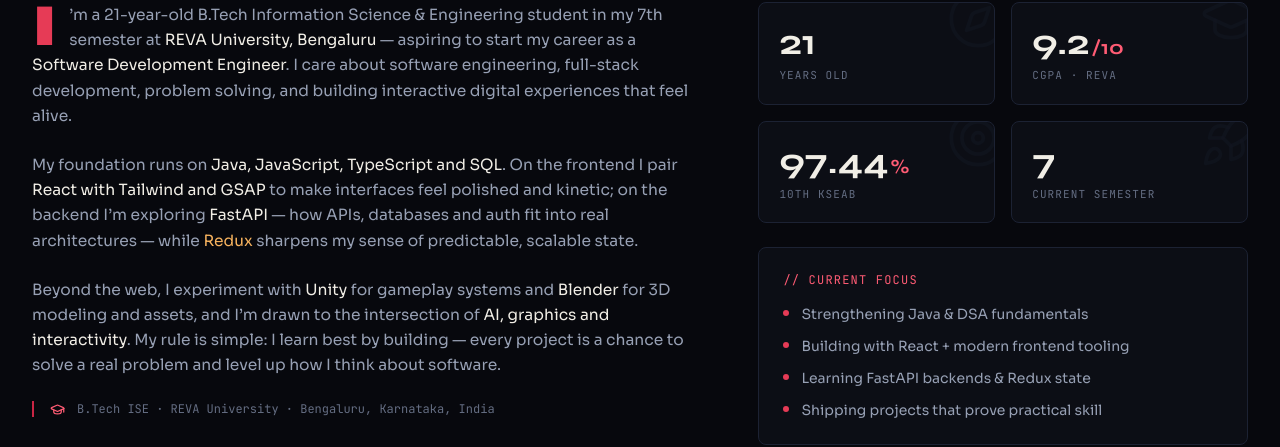
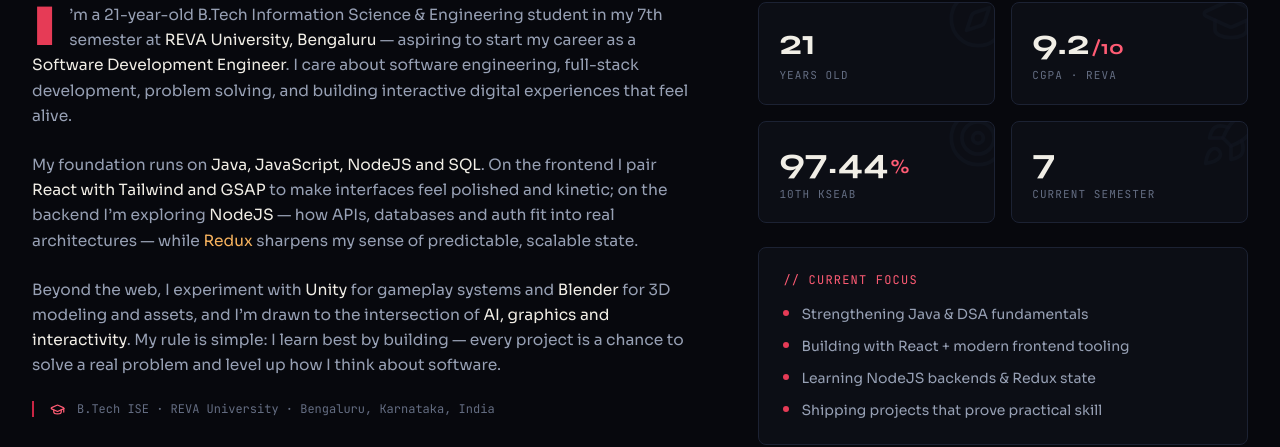
Before and after one commit to harshvardhan-puranik/Portfolio, a React (Vite) app: page / in a window 1280 px wide. Shown: the part 1219-1666 px from the top of the page. Built offline with nearby package versions, Linux system fonts and the light colour scheme.

Commit message:
Update technologies from FastAPI to NodeJS

```diff
--- a/src/components/About.tsx
+++ b/src/components/About.tsx
@@ -69,10 +69,10 @@
             </Reveal>
             <Reveal delay={0.1}>
               <p>
-                My foundation runs on <span className="text-paper">Java, JavaScript, TypeScript and SQL</span>.
+                My foundation runs on <span className="text-paper">Java, JavaScript, NodeJS and SQL</span>.
                 On the frontend I pair <span className="text-paper">React with Tailwind and GSAP</span> to make
                 interfaces feel polished and kinetic; on the backend I&rsquo;m exploring{" "}
-                <span className="text-paper">FastAPI</span> — how APIs, databases and auth fit into real
+                <span className="text-paper">NodeJS</span> — how APIs, databases and auth fit into real
                 architectures — while <span className="text-amber-400">Redux</span> sharpens my sense of
                 predictable, scalable state.
               </p>
@@ -111,7 +111,7 @@
                   {[
                     "Strengthening Java & DSA fundamentals",
                     "Building with React + modern frontend tooling",
-                    "Learning FastAPI backends & Redux state",
+                    "Learning NodeJS backends & Redux state",
                     "Shipping projects that prove practical skill",
                   ].map((item) => (
                     <li key={item} className="group flex items-start gap-3 text-sm text-mist">
```
